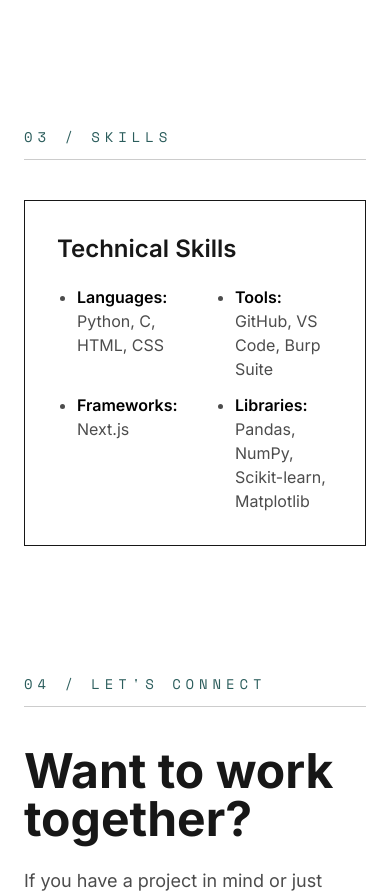
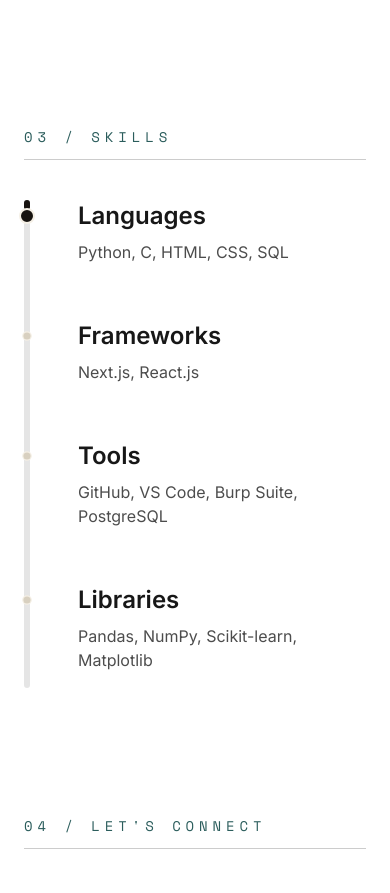
Before and after one commit to Srishti1011/Portfolio, a Next.js app: page / in a window 390 px wide. Shown: the part 4580-5473 px from the top of the page. Built offline with nearby package versions, Linux system fonts and the light colour scheme.

Commit message:
Redesigned skills section & fixed section tracking

```diff
--- a/components/Navbar.js
+++ b/components/Navbar.js
@@ -19,17 +19,27 @@ export default function Navbar() {
   // Highlight active section
   useEffect(() => {
     const sections = document.querySelectorAll("section");
+    const ratios = {};
 
     const observer = new IntersectionObserver(
       (entries) => {
         entries.forEach((entry) => {
-          if (entry.isIntersecting) {
-            setActiveSection(entry.target.id);
-          }
+          ratios[entry.target.id] = entry.isIntersecting
+            ? entry.intersectionRatio
+            : 0;
         });
+
+        // pick the section with the highest visible ratio
+        const mostVisible = Object.entries(ratios).reduce((a, b) =>
+          b[1] > a[1] ? b : a
+        );
+
+        if (mostVisible[1] > 0) {
+          setActiveSection(mostVisible[0]);
+        }
       },
       {
-        threshold: 0.45,
+        threshold: [0, 0.25, 0.45, 0.6, 0.75, 1],
       }
     );
 
@@ -88,11 +98,10 @@ export default function Navbar() {
           <Link
             key={link.href}
             href={link.href}
-            className={`relative transition-colors duration-300 ${
-              activeSection === link.href.substring(1)
+            className={`relative transition-colors duration-300 ${activeSection === link.href.substring(1)
                 ? "text-[#2B5D5C]"
                 : "text-[#171310]"
-            }`}
+              }`}
           >
             {link.name}
 
--- a/components/Skills.js
+++ b/components/Skills.js
@@ -1,72 +1,201 @@
 "use client";
 
-import { motion } from "framer-motion";
+import { motion, useScroll, useTransform } from "framer-motion";
+import { useEffect, useRef, useState } from "react";
+import {
+  FaPython,
+  FaReact,
+  FaHtml5,
+  FaCss3Alt,
+  FaGithub,
+  FaDatabase,
+} from "react-icons/fa";
+import {
+  SiNextdotjs,
+  SiC,
+  SiPostgresql,
+  SiScikitlearn,
+  SiPandas,
+  SiNumpy,
+} from "react-icons/si";
+import { VscVscode } from "react-icons/vsc";
 
-const container = {
-  hidden: {},
-  visible: {
-    transition: {
-      staggerChildren: 0.2,
-    },
-  },
-};
+const floatingIcons = [
+  { icon: FaPython, top: "15%", left: "30%", size: 42, delay: 0 },
+  { icon: SiNextdotjs, top: "30%", left: "65%", size: 36, delay: 0.6 },
+  { icon: FaReact, top: "52%", left: "15%", size: 46, delay: 1.2 },
+  { icon: SiPostgresql, top: "65%", left: "60%", size: 34, delay: 0.3 },
+  { icon: FaGithub, top: "20%", left: "5%", size: 38, delay: 0.9 },
+  { icon: VscVscode, top: "85%", left: "35%", size: 32, delay: 1.5 },
+  { icon: FaHtml5, top: "45%", left: "80%", size: 30, delay: 0.4 },
+  { icon: SiScikitlearn, top: "75%", left: "10%", size: 28, delay: 1.0 },
+  { icon: SiC, top: "5%", left: "55%", size: 30, delay: 0.7 },
+  { icon: FaCss3Alt, top: "38%", left: "45%", size: 30, delay: 1.3 },
+  { icon: FaDatabase, top: "58%", left: "38%", size: 28, delay: 0.5 },
+  { icon: SiPandas, top: "10%", left: "80%", size: 32, delay: 1.1 },
+  { icon: SiNumpy, top: "68%", left: "82%", size: 30, delay: 0.2 },
+];
 
-const card = {
-  hidden: {
-    opacity: 0,
-    y: 40,
-  },
-  visible: {
-    opacity: 1,
-    y: 0,
-  },
-};
+const skillCategories = [
+  { label: "Languages", items: "Python, C, HTML, CSS, SQL" },
+  { label: "Frameworks", items: "Next.js, React.js" },
+  { label: "Tools", items: "GitHub, VS Code, Burp Suite, PostgreSQL" },
+  { label: "Libraries", items: "Pandas, NumPy, Scikit-learn, Matplotlib" },
+];
+
+function FloatingIcon({ Icon, top, left, size, delay }) {
+  return (
+    <motion.div
+      className="absolute text-[#171310]/70"
+      style={{ top, left }}
+      initial={{ opacity: 0, y: 20 }}
+      whileInView={{ opacity: 1, y: 0 }}
+      viewport={{ once: true }}
+      transition={{ duration: 0.8, delay }}
+    >
+      <motion.div
+        animate={{ y: [0, -14, 0], rotate: [0, 4, -4, 0] }}
+        transition={{
+          duration: 5 + Math.random() * 2,
+          repeat: Infinity,
+          ease: "easeInOut",
+          delay,
+        }}
+      >
+        <Icon size={size} />
+      </motion.div>
+    </motion.div>
+  );
+}
+
+function BarDot({ index, total, topPx, scrollYProgress }) {
+  const pointProgress = index / (total - 1 || 1);
+
+  const scale = useTransform(
+    scrollYProgress,
+    [Math.max(pointProgress - 0.05, 0), pointProgress],
+    [0.6, 1]
+  );
+
+  const bg = useTransform(
+    scrollYProgress,
+    [Math.max(pointProgress - 0.05, 0), pointProgress],
+    ["#D8D0C0", "#171310"]
+  );
+
+  return (
+    <motion.div
+      style={{ top: topPx, scale, backgroundColor: bg }}
+      className="absolute left-1/2 h-4 w-4 -translate-x-1/2 -translate-y-1/2 rounded-full border-2 border-[#F5F0E6]"
+    />
+  );
+}
 
 export default function Skills() {
+  const sectionRef = useRef(null);
+  const barRef = useRef(null);
+  const headingRefs = useRef([]);
+  const [dotPositions, setDotPositions] = useState([]);
+
+  const { scrollYProgress } = useScroll({
+    target: sectionRef,
+    offset: ["start 0.8", "end 0.4"],
+  });
+
+  const lineHeight = useTransform(scrollYProgress, [0, 1], ["0%", "100%"]);
+
+  const measure = () => {
+    if (!barRef.current) return;
+    const barTop = barRef.current.getBoundingClientRect().top;
+
+    const positions = headingRefs.current.map((el) => {
+      if (!el) return 0;
+      const rect = el.getBoundingClientRect();
+      return rect.top - barTop + rect.height / 2;
+    });
+
+    setDotPositions(positions);
+  };
+
+  useEffect(() => {
+    measure();
+    window.addEventListener("resize", measure);
+    return () => window.removeEventListener("resize", measure);
+  }, []);
+
   return (
-    <motion.section
+    <section
       id="skills"
+      ref={sectionRef}
       className="mx-auto mt-32 max-w-6xl px-6"
-      initial="hidden"
-      whileInView="visible"
-      viewport={{ once: true, amount: 0.2 }}
-      variants={container}
     >
       <motion.p
-        variants={card}
+        initial={{ opacity: 0, y: 20 }}
+        whileInView={{ opacity: 1, y: 0 }}
+        viewport={{ once: true }}
+        transition={{ duration: 0.5 }}
         className="mb-3 font-[family-name:var(--font-space-mono)] text-sm uppercase tracking-[0.35em] text-[#2B5D5C]"
       >
         03 / SKILLS
       </motion.p>
 
-      <motion.div
-        className="grid gap-8 border-t border-black/20 pt-10"
-        variants={container}
-      >
-        <motion.div
-          variants={card}
-          transition={{ duration: 0.6 }}
-          whileHover={{ y: -8 }}
-          className="border p-8"
-        >
-          <h3 className="mb-5 text-2xl font-semibold">Technical Skills</h3>
+      {/* outer flex row: left = bar+points, right = floating icons */}
+      <div className="flex flex-col gap-x-12 border-t border-black/20 pt-10 lg:flex-row">
+        {/* left block: bar + skill points, grouped together so they don't stretch full width */}
+        <div className="grid grid-cols-[auto_1fr] gap-x-12 lg:w-[55%]">
+          <div ref={barRef} className="relative w-[6px] rounded-full bg-black/10">
+            <motion.div
+              style={{ height: lineHeight }}
+              className="absolute top-0 left-0 w-full rounded-full bg-[#171310]"
+            />
 
-          <ul className="grid grid-cols-2 gap-x-15 gap-y-3 list-disc pl-5 text-black/70 marker:text-black/70">
-            <li>
-              <span className="font-semibold text-black">Languages:</span> Python, C, HTML, CSS
-            </li>
-            <li>
-              <span className="font-semibold text-black">Tools:</span> GitHub, VS Code, Burp Suite
-            </li>
-            <li>
-              <span className="font-semibold text-black">Frameworks:</span> Next.js
-            </li>
-            <li>
-              <span className="font-semibold text-black">Libraries:</span> Pandas, NumPy, Scikit-learn, Matplotlib
-            </li>
-          </ul>
-        </motion.div>
-      </motion.div>
-    </motion.section>
+            {skillCategories.map((cat, i) => (
+              <BarDot
+                key={cat.label}
+                index={i}
+                total={skillCategories.length}
+                topPx={dotPositions[i] ?? 0}
+                scrollYProgress={scrollYProgress}
+              />
+            ))}
+          </div>
+
+          <div className="space-y-14 pb-4">
+            {skillCategories.map((cat, i) => (
+              <motion.div
+                key={cat.label}
+                initial={{ opacity: 0, y: 40 }}
+                whileInView={{ opacity: 1, y: 0 }}
+                viewport={{ once: true, amount: 0.5 }}
+                transition={{ duration: 0.6, delay: i * 0.05 }}
+                onAnimationComplete={measure}
+              >
+                <h3
+                  ref={(el) => (headingRefs.current[i] = el)}
+                  className="mb-2 text-2xl font-semibold"
+                >
+                  {cat.label}
+                </h3>
+                <p className="text-black/70">{cat.items}</p>
+              </motion.div>
+            ))}
+          </div>
+        </div>
+
+        {/* right block: floating icons, fixed width, guaranteed on the right */}
+        <div className="relative mt-30 hidden min-h-[400px] flex-1 lg:mt-0 lg:block">
+          {floatingIcons.map((item, i) => (
+            <FloatingIcon
+              key={i}
+              Icon={item.icon}
+              top={item.top}
+              left={item.left}
+              size={item.size}
+              delay={item.delay}
+            />
+          ))}
+        </div>
+      </div>
+    </section>
   );
 }
```
